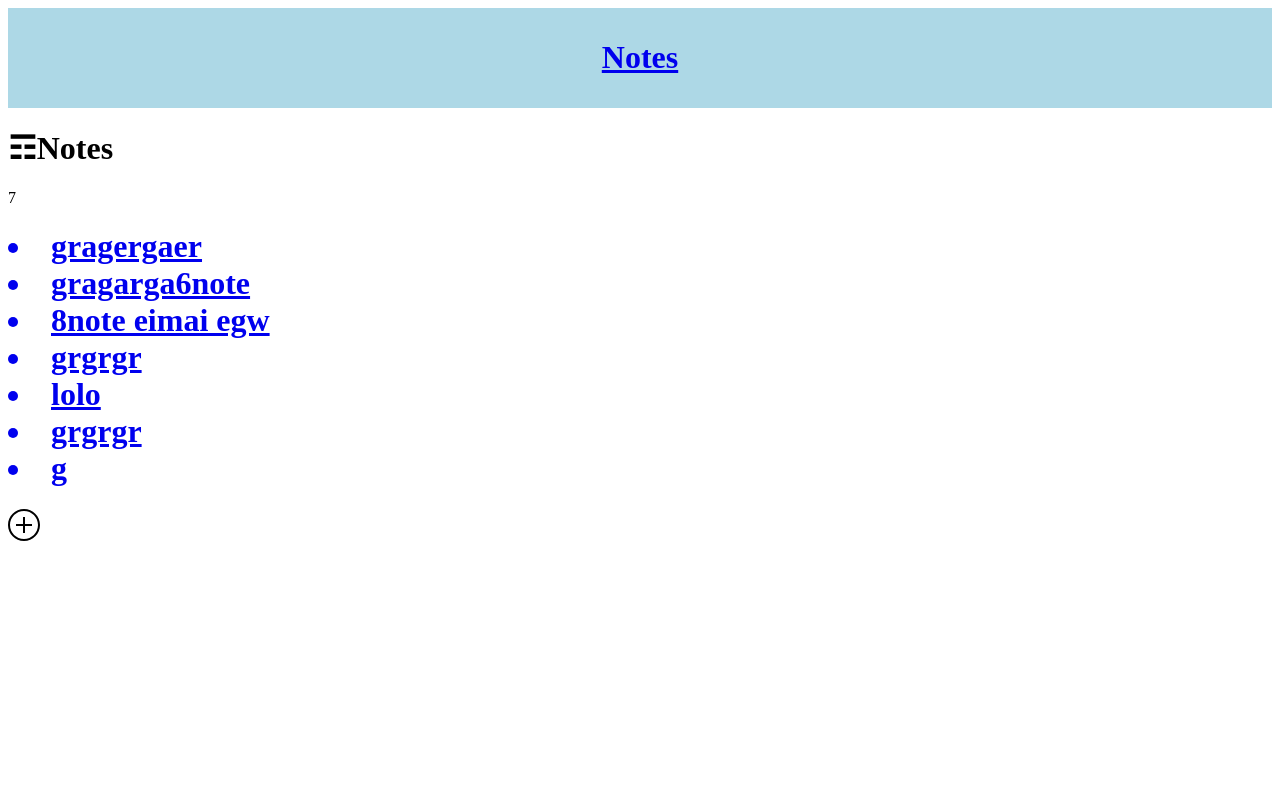
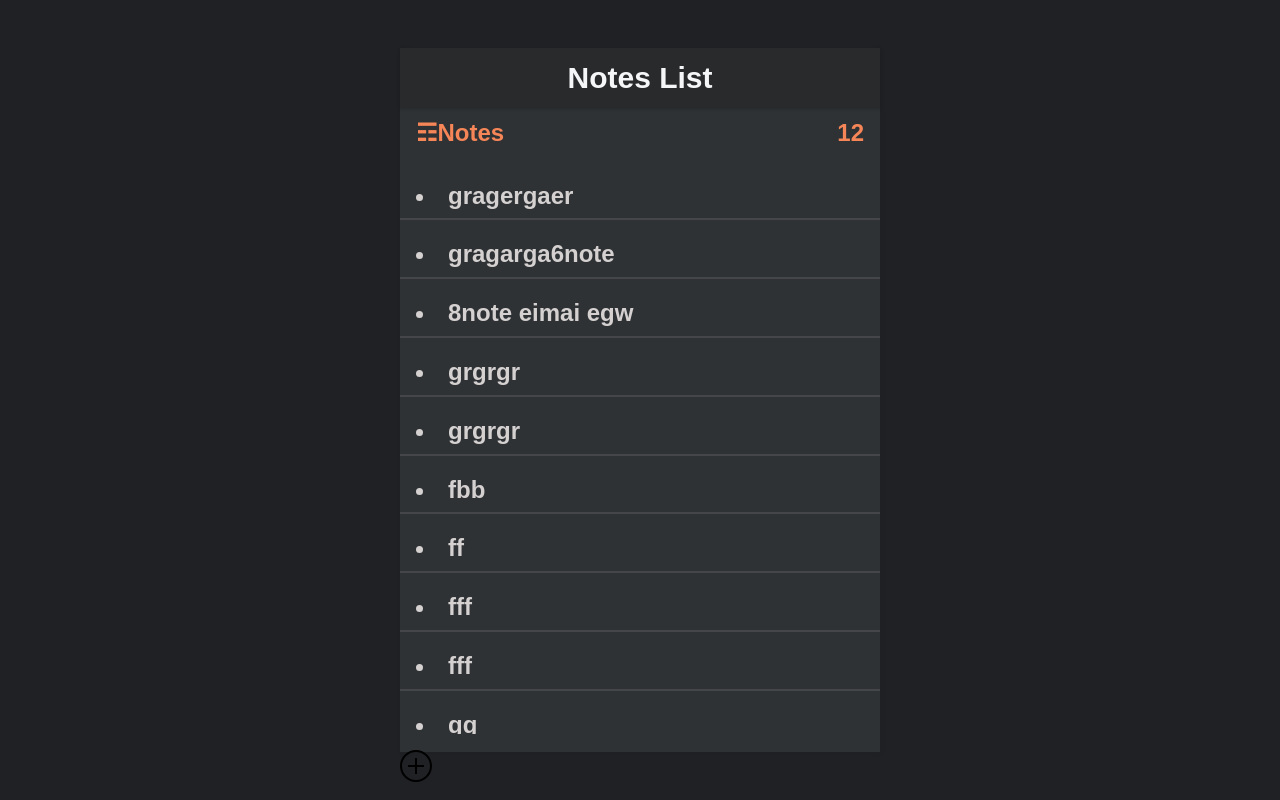
Before and after one commit to steliosal/mynotes, a React (Create React App) app: page / in a window 1280 px wide. Built offline with nearby package versions, Linux system fonts and the light colour scheme; data requests are answered from the project's data file.

Commit message:
styling in progress

```diff
--- a/db.json
+++ b/db.json
@@ -2,7 +2,7 @@
   "notes": [
     {
       "body": "gragergaer",
-      "updated": "2021-10-19T12:36:05.514Z",
+      "updated": "2021-10-23T11:39:19.670Z",
       "id": 4
     },
     {
@@ -12,7 +12,7 @@
     },
     {
       "body": "8note eimai egw",
-      "updated": "2021-10-19T12:49:31.813Z",
+      "updated": "2021-10-23T10:51:42.897Z",
       "id": 8
     },
     {
@@ -21,19 +21,44 @@
       "id": 9
     },
     {
-      "body": "lolo",
-      "updated": "2021-10-19T14:34:14.317Z",
-      "id": 10
-    },
-    {
       "body": "grgrgr",
-      "updated": "2021-10-19T14:34:12.237Z",
+      "updated": "2021-10-23T10:38:16.449Z",
       "id": 11
     },
     {
-      "body": "g",
-      "updated": "2021-10-19T14:34:27.077Z",
+      "body": "fbb",
+      "updated": "2021-10-23T11:25:46.461Z",
       "id": 12
+    },
+    {
+      "body": "ff",
+      "updated": "2021-10-23T11:25:50.841Z",
+      "id": 13
+    },
+    {
+      "body": "fff",
+      "updated": "2021-10-23T11:25:55.742Z",
+      "id": 14
+    },
+    {
+      "body": "fff",
+      "updated": "2021-10-23T11:26:00.054Z",
+      "id": 15
+    },
+    {
+      "body": "gg",
+      "updated": "2021-10-23T11:38:53.894Z",
+      "id": 16
+    },
+    {
+      "body": "gggh",
+      "updated": "2021-10-23T11:39:00.072Z",
+      "id": 17
+    },
+    {
+      "body": "dgbb",
+      "updated": "2021-10-23T11:39:04.983Z",
+      "id": 18
     }
   ]
 }
--- /dev/null
+++ b/src/App.css
@@ -0,0 +1,114 @@
+
+
+
+.dark {
+    --color-main: #f68657;
+    --color-text: #d6d1d1;
+    --color-dark: #f5f6f7;
+    --color-gray: #999;
+    --color-bg: #1f2124;
+    --color-lighter: #292a2c;
+    --color-white: #2e3235;
+    --color-border:#252629;
+  }
+
+*{
+    margin: 0;
+    padding: 0;
+    box-sizing: border-box;
+    font-family: 'Lexend', sans-serif;
+    color: inherit;
+    font-size:x-large;
+    scroll-behavior: smooth;
+}
+
+body{
+    line-height: 1.8em;
+    font-weight: 400;
+    font-size: 16px;
+}
+
+a{
+    text-decoration: none;
+}
+
+
+/* APP STYLES */
+
+.container{
+width: 100%;
+height: 100vh;
+color: var(--color-text);
+background-color: var(--color-bg);
+display: flex;
+align-items: center;
+}
+
+
+.app{
+width: 100%;
+max-width: 480px;
+height: 88vh;
+margin: 0 auto;
+background-color: var(--color-white);
+box-shadow: 1px 1px 6px rgba(0, 0, 0, 0.05);
+position: relative;
+}
+
+.app-header {
+    display: flex;
+    align-items: center;
+    padding: 16px;
+    justify-content: center;
+    background-color: var(--color-lighter);
+    box-shadow: 0px 1px 3px rgba(0, 0, 0, 0.1);
+}
+
+.app-header h1 {
+    font-size: 30px;
+    color: var(--color-dark);
+    font-weight: 800;
+    text-align: center;
+}
+
+
+/* NOTES PAGE */
+
+.notes-header{
+display: flex;
+align-items: center;
+justify-content: space-between;
+padding: 10px 16px;
+}
+
+.notes-title,
+.notes-count {
+    font-size: 24px;
+    font-weight: 600;
+    color: var(--color-main);
+}
+
+.notes-list{
+    padding: 0;
+    margin: 16px 0;
+    height: 70vh;
+    overflow-y: auto;
+    scrollbar-width: none; /* Firefox */
+}
+
+.notes-list::-webkit-scrollbar {
+    display: none;
+  }
+
+.notes-list-item{
+    border-bottom: 2px solid #444649;
+    margin-bottom: 12px;
+    padding: 8px 16px;
+    transition: all 0.2s ease-in-out;
+  }
+
+  .notes-list-item:hover {
+      background-color: white;
+      color: #1f2124;
+      cursor: pointer;
+  }
--- a/src/App.js
+++ b/src/App.js
@@ -3,16 +3,20 @@ import { BrowserRouter as Router, Route } from "react-router-dom";
 import Header from "./components/Header";
 import NotesPage from "./pages/NotesPage";
 import SingleNotePage from "./pages/SingleNotePage";
+import './App.css';
+
 
 function App() {
   return (
-    <div className="App">
-      <Router>
+    <Router>
+      <div className = "container dark">
+        <div className="app">
         <Header />
         <Route component={NotesPage} exact path="/" />
         <Route component={SingleNotePage} path="/note/:id" />
+    </div>
+    </div>
       </Router>
-    </div>
   );
 }
 
--- a/src/components/Header.jsx
+++ b/src/components/Header.jsx
@@ -3,16 +3,8 @@ import { Link } from "react-router-dom";
 
 function Header() {
   return (
-    <div
-      style={{
-        backgroundColor: "lightblue",
-        padding: "10px",
-        textAlign: "center",
-      }}
-    >
-      <Link to="/">
-        <h1>Notes</h1>
-      </Link>
+    <div className = "app-header">
+        <h1>Notes List</h1>
     </div>
   );
 }
--- a/src/components/ListItem.jsx
+++ b/src/components/ListItem.jsx
@@ -3,7 +3,7 @@ import { Link } from "react-router-dom";
 
 const ListItem = ({ note }) => {
   return (
-    <div>
+    <div className="notes-list-item">
       <Link to={`/note/${note.id}`}>
         <li>{note.body}</li>
       </Link>
--- a/src/pages/NotesPage.jsx
+++ b/src/pages/NotesPage.jsx
@@ -19,12 +19,12 @@ const getNotes = async () => {
 }
 
   return (
-    <div>
-      <div>
-        <h1>&#9782;Notes</h1>
-        <p>{notes.length}</p>
+    <div className="notes">
+      <div className="notes-header">
+        <h1 className="notes-title">&#9782;Notes</h1>
+        <p className="notes-count">{notes.length}</p>
       </div>
-      <h1>
+      <h1 className="notes-list">
         {notes.map((note, index) => {
           return <ListItem note={note} key={index} />;
         })}
```
